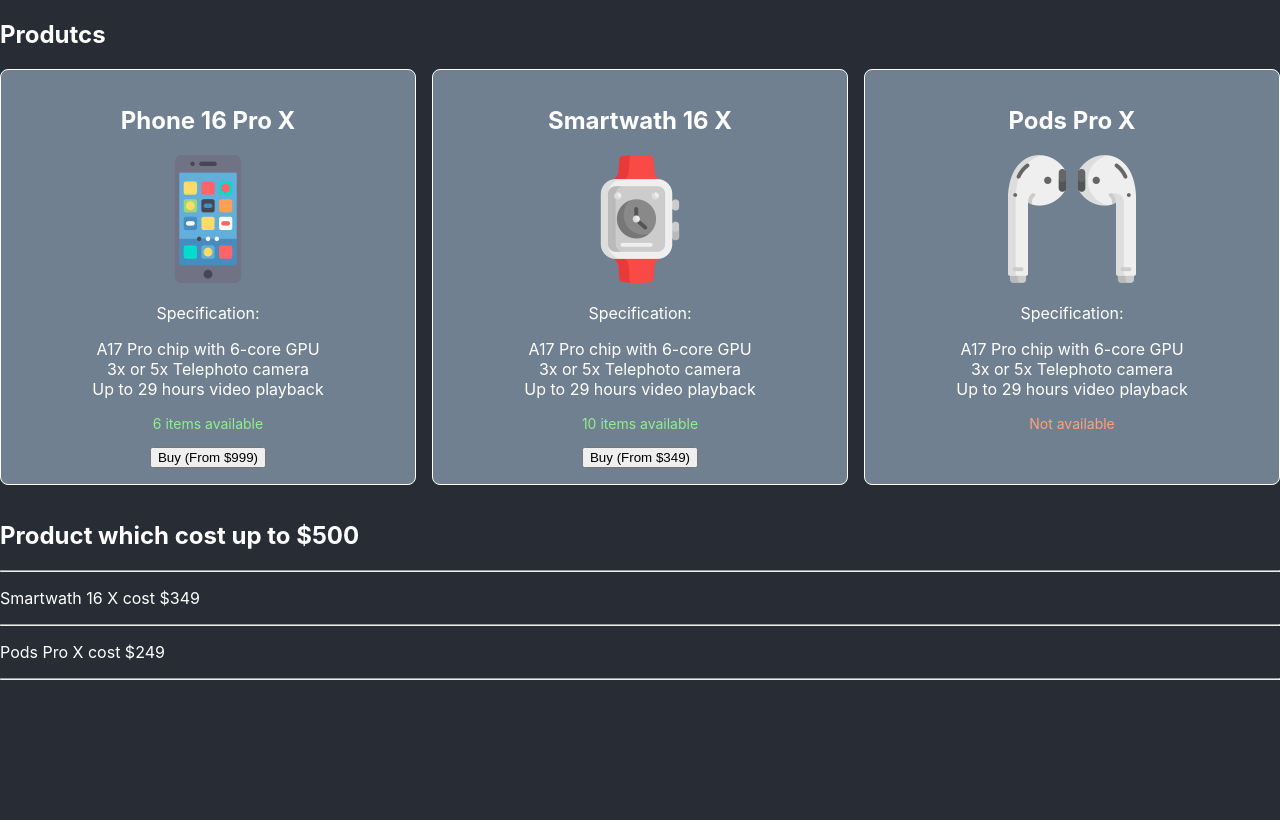
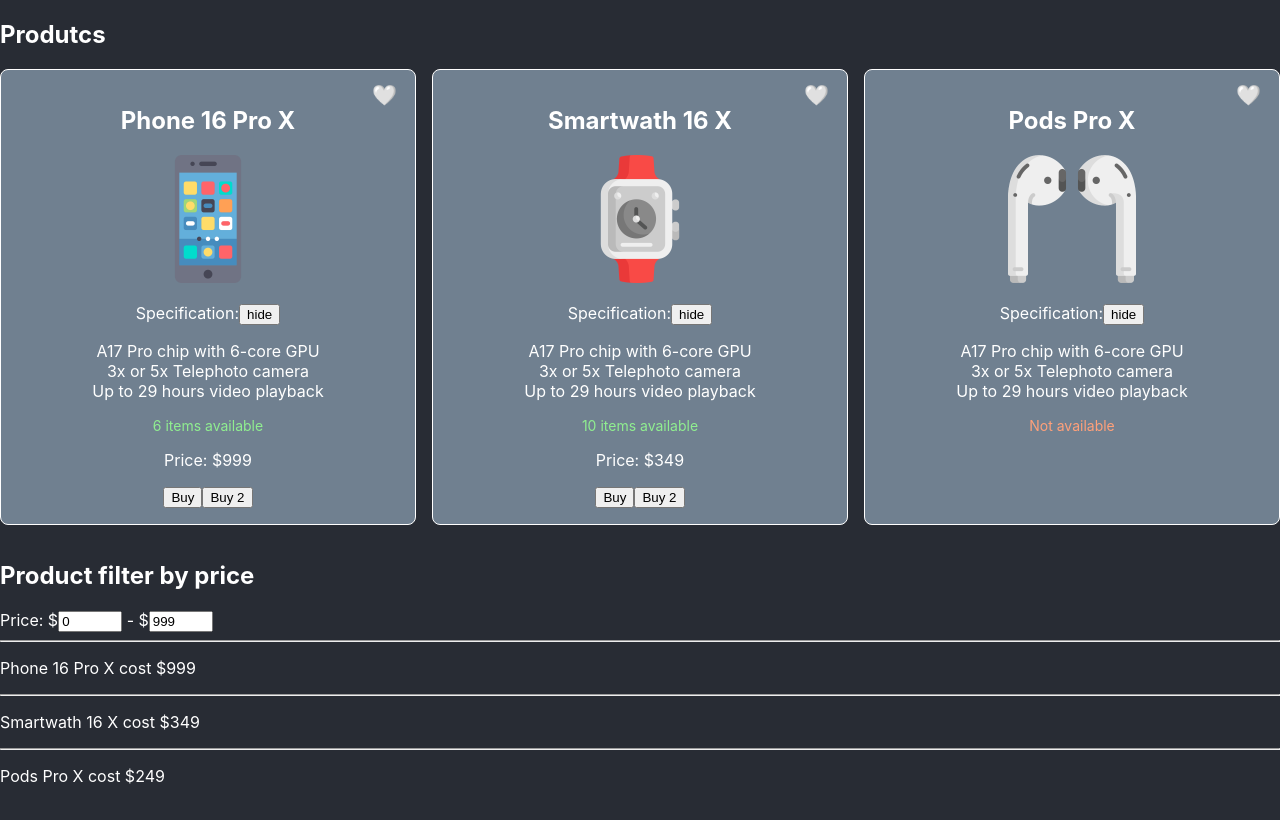
Before and after one commit to anthueeccel/react-one, a React (Create React App) app: page / in a window 1280 px wide. Built offline with nearby package versions, Linux system fonts and the light colour scheme.

Commit message:
Dealing with state - useState

```diff
--- a/src/App.js
+++ b/src/App.js
@@ -1,6 +1,8 @@
+import { useState } from "react";
 import { Fragment } from "react";
+import { ProductList } from "./components/ProductList";
 import { ProductCard } from "./components/ProductCard";
-import { ProductList } from "./components/ProductList";
+import { ProductFilter } from "./components/ProductFilter";
 import styles from "./App.css";
 
 function App() {
@@ -44,34 +46,72 @@ function App() {
     }
   ];
 
+  const [filters, setFilters] = useState({
+    price: {
+      min: 0,
+      max: 999,
+    },
+    other: "other value",
+  });
+
+  const [favorites, setFavorites] = useState([]);
+
   function handlePurchase(product) {
     alert(`You clicked on ${product.title} which cost $${product.price}`)
+  }
+
+  function handleFilter(key, value) {
+    setFilters((prevFilters) => ({
+      ...prevFilters,
+      price: {
+        ...prevFilters.price,
+        [key]: value,
+      },
+    }));
+  }
+
+  function handleFavorite(productId) {
+    if (favorites.includes(productId)) {
+      setFavorites((prevFavotites) =>
+        prevFavotites.filter((id) => id !== productId)
+      );
+    } else {
+      setFavorites((prevFavorites) => [...prevFavorites, productId])
+    }
   }
 
   return (
     <div className={styles.App}>
       <ProductList>
         {products.map((product) => (
-          <ProductCard key={product.id} product={product} onPurchase={handlePurchase} />
-        ))
-        }
+          <ProductCard
+            key={product.id}
+            product={product}
+            isFavorite={favorites.includes(product.id)}
+            onPurchase={handlePurchase}
+            onFavorite={handleFavorite}
+          />
+        ))}
       </ProductList>
 
-      <h2>Product which cost up to $500</h2>
+      <h2>Product filter by price</h2>
+      <ProductFilter filters={filters} onFilter={handleFilter} />
       {products
-        .filter(({ price }) => price < 500)
-        .map(({ title, price, id }) => (
-          <Fragment key={id}>
+        .filter(
+          ({ price }) =>
+            price >= filters.price.min && price <= filters.price.max
+        )
+        .map(({ title, price }) => (
+          <Fragment key={title}>
             <hr className={styles.ListDivider} />
             <p className={styles.ListTitle}>
               {title} cost ${price}
             </p>
           </Fragment>
-
         ))}
-      <hr style={styles.ListDivider}/>
     </div>
   );
 }
 
+
 export default App;
--- a/src/components/ProductCard.js
+++ b/src/components/ProductCard.js
@@ -1,18 +1,35 @@
+import { useState } from "react";
 import styles from "./ProductCard.module.css";
 
 export function ProductCard({
     product,
+    isFavorite,
     background = "slategray",
-    onPurchase})
-{
+    onPurchase,
+    onFavorite}) {
+    const [stockCount, setStockCount] = useState(product.stockCount)
+    const [showMore, setShowMore] = useState(product.specification)
+
+    function handleClick() {
+        setStockCount((prevStockCount) => prevStockCount - 1);
+        onPurchase(product);
+    }
+
+    function handleTwoClicks(){
+        setStockCount((prevStockCount) => prevStockCount - 1);
+        setStockCount((prevStockCount) => prevStockCount - 1);
+    }
 
     function getProductPrice(price) {
         return price;
     }
 
     return (
+
         <article className={styles.Container} style={{ background }}>
-
+            <button className={styles.Favorite} onClick={() => onFavorite(product.id)}>
+                {isFavorite ? "❤️" : "🤍"}
+            </button>
             <h2>{product.title}</h2>
             <img
                 src={product.imageSrc}
@@ -20,16 +37,26 @@ export function ProductCard({
                 width={128}
                 height={128}
             />
-            <p>Specification:</p>
-            <ul className={styles.Specification}>
-                {product.specification.map((spec, index) => (
-                    <li key={index}>{spec}</li>
-                ))}
-            </ul>
-            <Status stockCount={product.stockCount} />
-            {product.stockCount > 0 && <button onClick={() => onPurchase(product)}>
-                Buy (From ${getProductPrice(product.price)})
-            </button>}
+            <p>Specification:
+                <button onClick={() => setShowMore(!showMore)} >{showMore ? 'hide' : 'show'}</button>
+            </p>
+            {showMore && (
+                <ul className={styles.Specification}>
+                    {product.specification.map((spec, index) => (
+                        <li key={index}>{spec}</li>
+                    ))}
+                </ul>
+            )}
+            <Status stockCount={stockCount} />
+            {stockCount > 0 && (
+                <>
+                    <p>Price: ${getProductPrice(product.price)}</p>
+                    <button onClick={handleClick}>Buy</button>
+                </>
+            )}
+            {stockCount > 1 &&
+            <button onClick={handleTwoClicks}>Buy 2</button>
+            }
         </article>
     );
 }
--- /dev/null
+++ b/src/components/ProductFilter.js
@@ -0,0 +1,22 @@
+export function ProductFilter({ filters, onFilter }) {
+    return (
+      <div>
+        Price: $
+        <input
+          defaultValue={filters.price.min}
+          type="number"
+          min={0}
+          max={999}
+          onChange={(event) => onFilter("min", event.target.value)}
+        />{" "}
+        - $
+        <input
+          defaultValue={filters.price.max}
+          type="number"
+          min={0}
+          max={999}
+          onChange={(event) => onFilter("max", event.target.value)}
+        />
+      </div>
+    );
+  }
```
